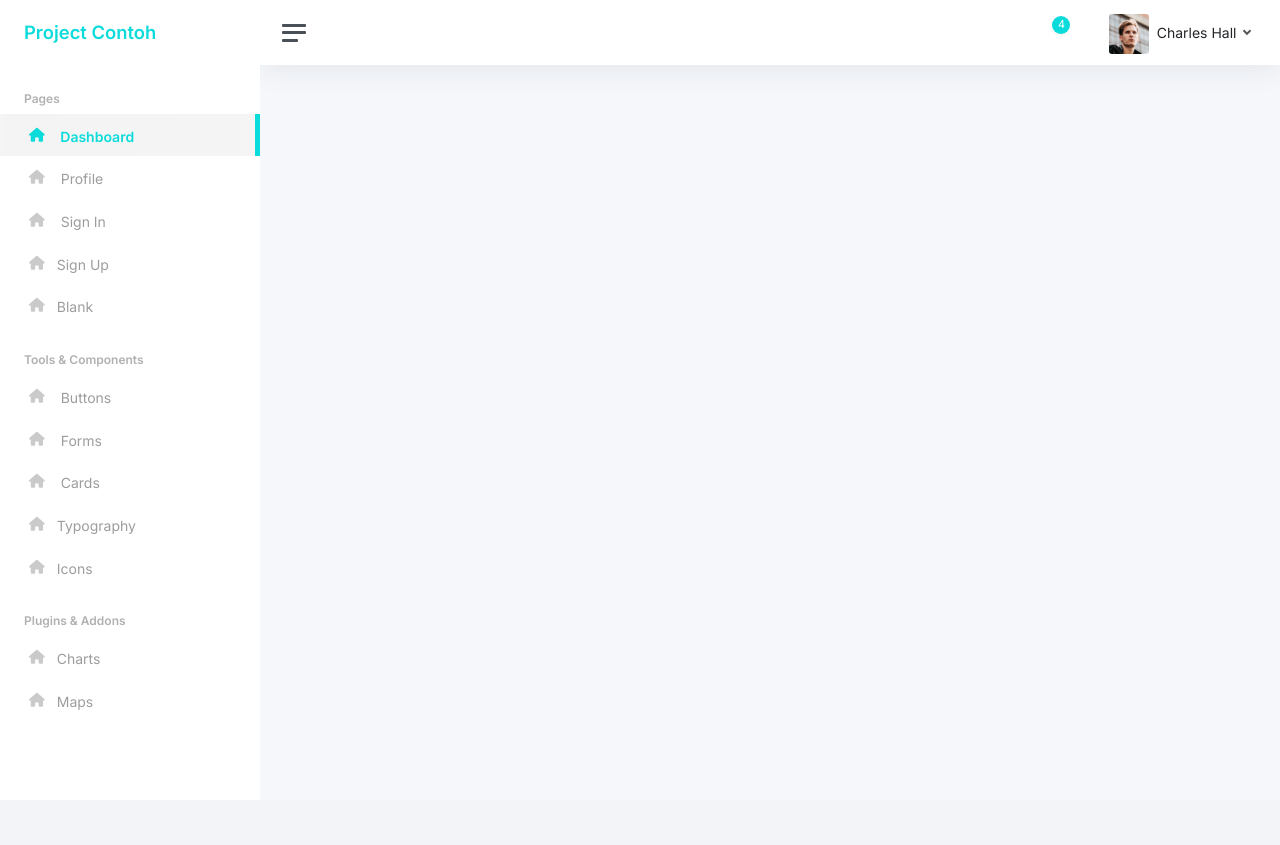
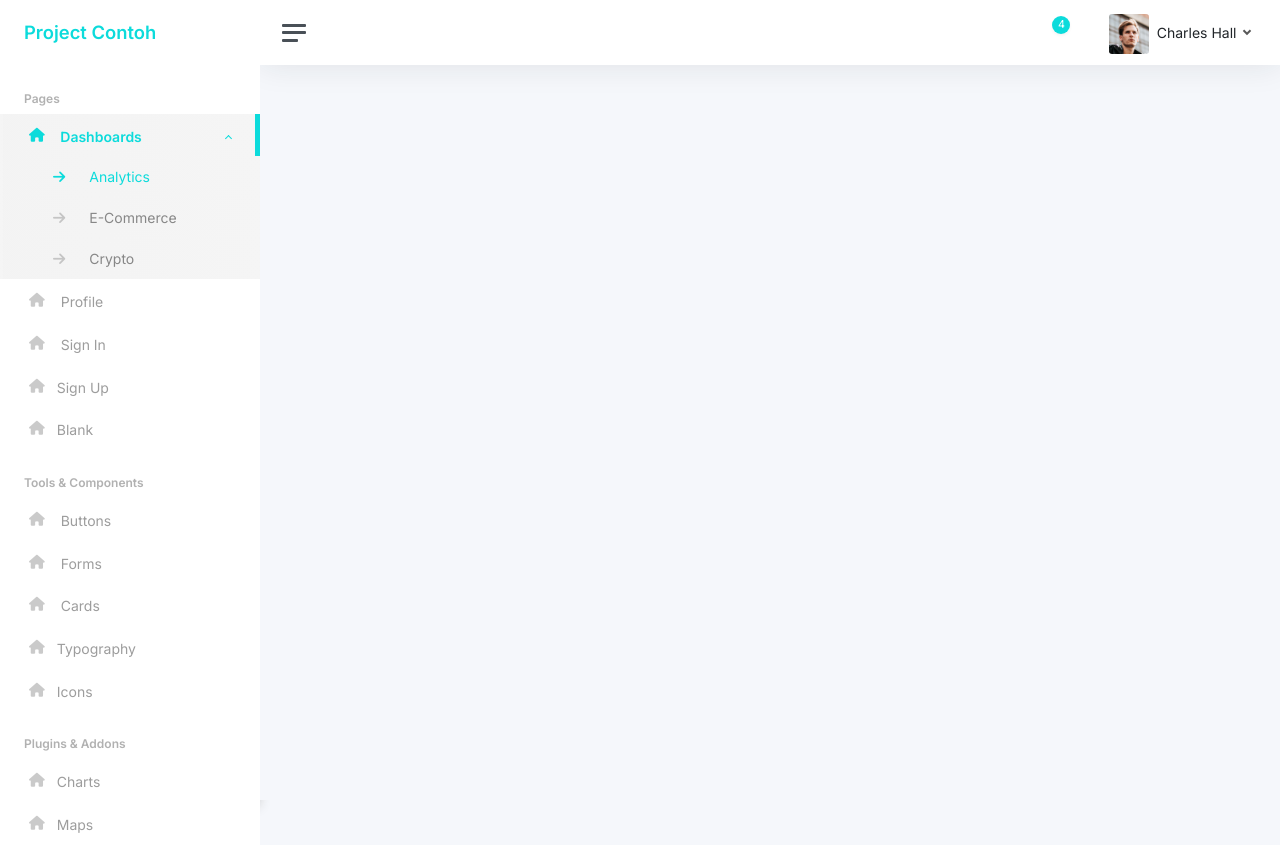
Before and after one commit to miftakh18/projectBersamaBangMuh, a CodeIgniter app: template application/views/templates/header.php in a window 1280 px wide. Before the commit the page ends 800 px from the top, so only its background shows below. Run offline with CodeIgniter, Linux system fonts and the light colour scheme; the template is opened without the code that fills it, so the values that code supplies are empty.

Commit message:
menambah custom dropdown

```diff
--- a/application/views/templates/header.php
+++ b/application/views/templates/header.php
@@ -33,9 +33,15 @@
                     </li>
 
                     <li class="sidebar-item active">
-                        <a class="sidebar-link" href="index.html">
-                           <i class="fa-solid fa-house"></i> <span class="align-middle">Dashboard</span>
+
+                        <a data-bs-target="#dashboards" data-bs-toggle="collapse" class="sidebar-link">
+                            <i class="fa-solid fa-house"></i> <span class="align-middle">Dashboards</span>
                         </a>
+                        <ul id="dashboards" class="sidebar-dropdown list-unstyled collapse show" data-bs-parent="#sidebar">
+                            <li class="sidebar-item active"><a class="sidebar-link" href="/"><i class="fa-solid fa-arrow-right  mx-4"></i>Analytics</a></li>
+                            <li class="sidebar-item"><a class="sidebar-link" href="/dashboard-ecommerce"><i class="fa-solid fa-arrow-right  mx-4"></i>E-Commerce </a></li>
+                            <li class="sidebar-item"><a class="sidebar-link" href="/dashboard-crypto"><i class="fa-solid fa-arrow-right mx-4"></i>Crypto </a></li>
+                        </ul>
                     </li>
 
                     <li class="sidebar-item">
@@ -216,7 +222,7 @@
                                         <a href="#" class="list-group-item">
                                             <div class="row g-0 align-items-center">
                                                 <div class="col-2">
-                                                <img src="img/avatars/avatar-5.jpg" class="avatar img-fluid rounded-circle" alt="Vanessa Tucker">
+                                                    <img src="<?= assets_url(); ?>img/avatars/avatar-5.jpg" class="avatar img-fluid rounded-circle" alt="Vanessa Tucker">
                                                 </div>
                                                 <div class="col-10 ps-2">
                                                     <div class="text-dark">Vanessa Tucker</div>
@@ -228,7 +234,7 @@
                                         <a href="#" class="list-group-item">
                                             <div class="row g-0 align-items-center">
                                                 <div class="col-2">
-                                                <img src="img/avatars/avatar-2.jpg" class="avatar img-fluid rounded-circle" alt="William Harris">
+                                                    <img src="<?= assets_url(); ?>img/avatars/avatar-2.jpg" class="avatar img-fluid rounded-circle" alt="William Harris">
                                                 </div>
                                                 <div class="col-10 ps-2">
                                                     <div class="text-dark">William Harris</div>
@@ -240,7 +246,7 @@
                                         <a href="#" class="list-group-item">
                                             <div class="row g-0 align-items-center">
                                                 <div class="col-2">
-                                                <img src="img/avatars/avatar-4.jpg" class="avatar img-fluid rounded-circle" alt="Christina Mason">
+                                                    <img src="<?= assets_url(); ?>img/avatars/avatar-4.jpg" class="avatar img-fluid rounded-circle" alt="Christina Mason">
                                                 </div>
                                                 <div class="col-10 ps-2">
                                                     <div class="text-dark">Christina Mason</div>
@@ -252,7 +258,7 @@
                                         <a href="#" class="list-group-item">
                                             <div class="row g-0 align-items-center">
                                                 <div class="col-2">
-                                                <img src="img/avatars/avatar-3.jpg" class="avatar img-fluid rounded-circle" alt="Sharon Lessman">
+                                                    <img src="<?= assets_url(); ?>img/avatars/avatar-3.jpg" class="avatar img-fluid rounded-circle" alt="Sharon Lessman">
                                                 </div>
                                                 <div class="col-10 ps-2">
                                                     <div class="text-dark">Sharon Lessman</div>
--- a/assets/css/template_custom.css
+++ b/assets/css/template_custom.css
@@ -73,8 +73,8 @@ a.sidebar-link
 }
 
 
-.sidebar-item.active .sidebar-link,
-.sidebar-item.active> .sidebar-link
+.sidebar .sidebar-item.active .sidebar-link,
+.sidebar >.sidebar-item.active> .sidebar-link
 {
     background:linear-gradient(90deg,rgba(121, 121, 121, 0.088),rgba(138, 138, 138, 0.088) 100%,transparent) !important;
     /* background: blue !important; */
@@ -113,11 +113,6 @@ font-weight: bold;
     color :#0cdbdb;
 border-bottom: 3px solid  #0cdbdb;
 }
-.nav-item:hover .nav-link, .nav-item:hover span{
-    color :#0cdbdb !important;
-
-}
-
 
 .dropdown-menu{
     border:none;
@@ -129,6 +124,52 @@ border-bottom: 3px solid  #0cdbdb;
     border-right:5px solid #0cdbdb !important;
     color:#0cdbdb;
 }
+
 .indicator{
     background-color: #0cdbdb !important;
+    color:white;
 }
+.collapsing{
+    transition: height .35s ease;
+}
+.sidebar [aria-expanded="true"]::after, .sidebar [data-bs-toggle="collapse"]:not(.collapsed)::after {
+  top: 1.4rem;
+  transform: rotate(-135deg);
+}
+
+
+.sidebar [data-bs-toggle="collapse"]::after {
+    border: 2px solid #0cdbdb;
+    border-top-width: medium;
+    border-right-width: medium;
+    border-bottom-width: medium;
+    border-left-width: medium;
+    border-width: 0 .075rem .075rem 0;
+    content: " ";
+    display: inline-block;
+    padding: 2px;
+    position: absolute;
+    right: 1.5rem ;
+    top: 1.2rem ;
+    transform: rotate(45deg) ;
+    transition: all .2s ease-out ;
+}
+.sidebar-dropdown.collapse >.sidebar-item > .sidebar-link{
+
+    border-right: none !important;
+    font-weight: normal !important;
+    color:rgb(135, 135, 135) !important;
+}
+.sidebar-dropdown.collapse>.sidebar-item.active>.sidebar-link {
+
+    border-right: none !important;
+    color: #0cdbdb !important;
+    font-weight: normal !important;
+}
+.sidebar-dropdown.collapse>.sidebar-item:hover >.sidebar-link,
+.sidebar-dropdown.collapse>.sidebar-item:hover>.sidebar-link > svg  {
+
+    border-right: none !important;
+    color: #070707 !important;
+    font-weight: normal !important;
+}
```
Lines whose indentation alone changed are shown as unchanged.
